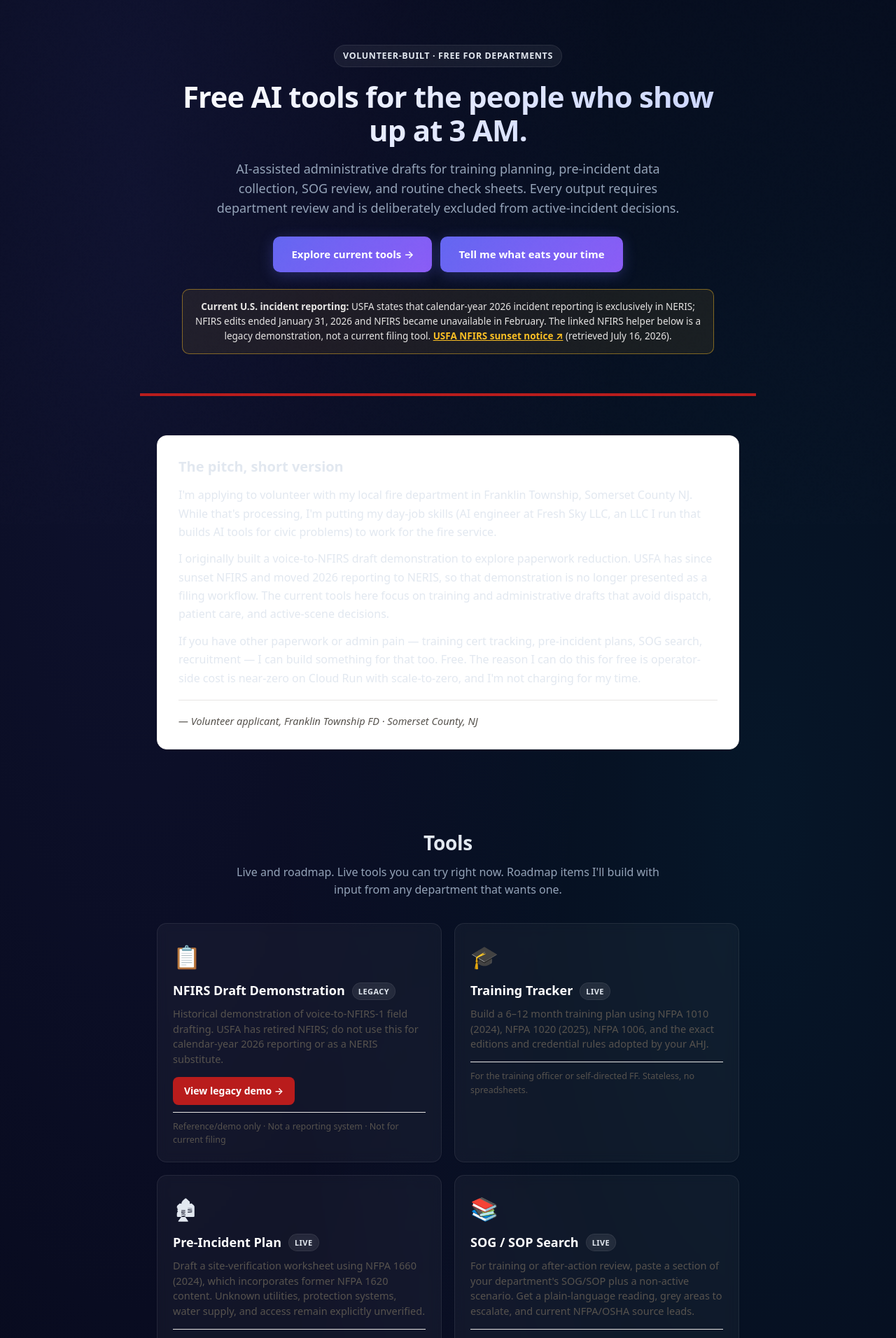
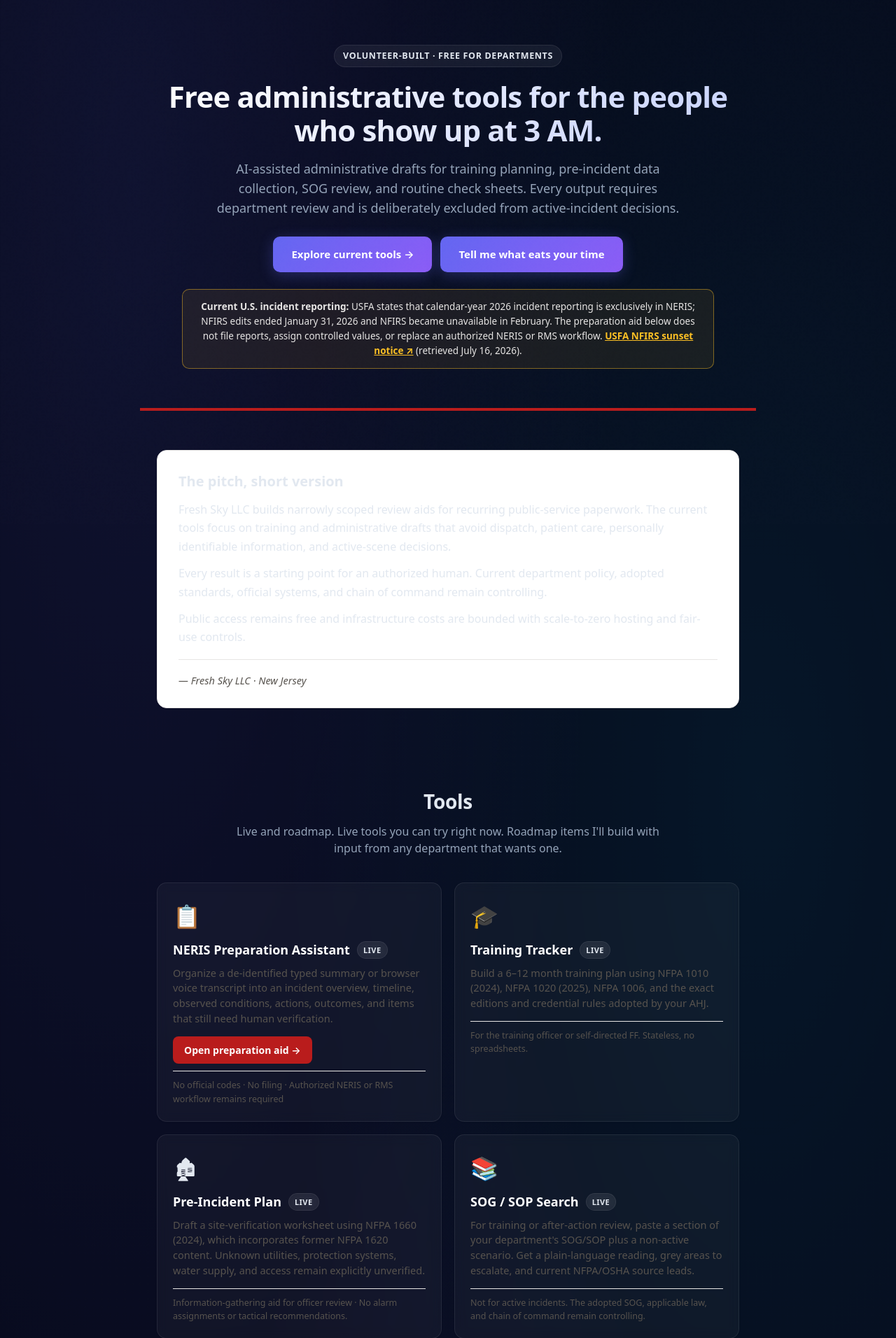
Before and after one commit to justfreshsky-jpg/FirstResponderHub, a Flask app: page / in a window 1280 px wide. Shown: the part 51-1963 px from the top of the page at 70% size. Run offline with Flask 3, Linux system fonts and the light colour scheme.

Commit message:
Refresh NERIS guidance and portfolio interface

```diff
--- a/requirements.txt
+++ b/requirements.txt
@@ -1,4 +1,4 @@
 flask==3.1.3
 Werkzeug==3.1.8
 gunicorn==23.0.0
-freshsky-common @ git+https://github.com/justfreshsky-jpg/freshsky-common.git@5af659fe988b5a56fe03811a84e22bdda82129c2
+freshsky-common @ git+https://github.com/justfreshsky-jpg/freshsky-common.git@67d31da2eb4a88b05d84c0dd2a1b14a27ce10994
--- a/templates/index.html
+++ b/templates/index.html
@@ -156,14 +156,14 @@ a:hover{color:#c4b5fd}
 
   <section class="hero">
     <span class="badge">Volunteer-built · Free for departments</span>
-    <h1>Free AI tools for the people who <em>show up at 3 AM</em>.</h1>
+    <h1>Free administrative tools for the people who <em>show up at 3 AM</em>.</h1>
     <p class="lede">AI-assisted administrative drafts for training planning, pre-incident data collection, SOG review, and routine check sheets. Every output requires department review and is deliberately excluded from active-incident decisions.</p>
     <div class="cta-row">
       <a class="btn btn-primary" href="#tools">Explore current tools →</a>
       <a class="btn btn-ghost" href="https://www.freshskyai.com/contact" target="_blank" rel="noopener">Tell me what eats your time</a>
     </div>
     <div class="source-notice">
-      <strong>Current U.S. incident reporting:</strong> USFA states that calendar-year 2026 incident reporting is exclusively in NERIS; NFIRS edits ended January 31, 2026 and NFIRS became unavailable in February. The linked NFIRS helper below is a legacy demonstration, not a current filing tool.
+      <strong>Current U.S. incident reporting:</strong> USFA states that calendar-year 2026 incident reporting is exclusively in NERIS; NFIRS edits ended January 31, 2026 and NFIRS became unavailable in February. The preparation aid below does not file reports, assign controlled values, or replace an authorized NERIS or RMS workflow.
       <a href="https://www.usfa.fema.gov/nfirs/sunset/" target="_blank" rel="noopener">USFA NFIRS sunset notice ↗</a> (retrieved July 16, 2026).
     </div>
   </section>
@@ -171,10 +171,10 @@ a:hover{color:#c4b5fd}
   <section>
     <div class="story">
       <h3>The pitch, short version</h3>
-      <p>I'm applying to volunteer with my local fire department in Franklin Township, Somerset County NJ. While that's processing, I'm putting my day-job skills (AI engineer at Fresh Sky LLC, an LLC I run that builds AI tools for civic problems) to work for the fire service.</p>
-      <p>I originally built a voice-to-NFIRS draft demonstration to explore paperwork reduction. USFA has since sunset NFIRS and moved 2026 reporting to NERIS, so that demonstration is no longer presented as a filing workflow. The current tools here focus on training and administrative drafts that avoid dispatch, patient care, and active-scene decisions.</p>
-      <p>If you have other paperwork or admin pain — training cert tracking, pre-incident plans, SOG search, recruitment — I can build something for that too. Free. The reason I can do this for free is operator-side cost is near-zero on Cloud Run with scale-to-zero, and I'm not charging for my time.</p>
-      <div class="signature">— Volunteer applicant, Franklin Township FD · Somerset County, NJ</div>
+      <p>Fresh Sky LLC builds narrowly scoped review aids for recurring public-service paperwork. The current tools focus on training and administrative drafts that avoid dispatch, patient care, personally identifiable information, and active-scene decisions.</p>
+      <p>Every result is a starting point for an authorized human. Current department policy, adopted standards, official systems, and chain of command remain controlling.</p>
+      <p>Public access remains free and infrastructure costs are bounded with scale-to-zero hosting and fair-use controls.</p>
+      <div class="signature">— Fresh Sky LLC · New Jersey</div>
     </div>
   </section>
 
@@ -185,10 +185,10 @@ a:hover{color:#c4b5fd}
     <div class="tools">
       <div class="tool">
         <div class="icon">📋</div>
-        <h3>NFIRS Draft Demonstration <span class="pill soon">Legacy</span></h3>
-        <p>Historical demonstration of voice-to-NFIRS-1 field drafting. USFA has retired NFIRS; do not use this for calendar-year 2026 reporting or as a NERIS substitute.</p>
-        <a class="try" href="https://nfirs.freshskyai.com" target="_blank" rel="noopener">View legacy demo →</a>
-        <div class="why">Reference/demo only · Not a reporting system · Not for current filing</div>
+        <h3>NERIS Preparation Assistant <span class="pill live">Live</span></h3>
+        <p>Organize a de-identified typed summary or browser voice transcript into an incident overview, timeline, observed conditions, actions, outcomes, and items that still need human verification.</p>
+        <a class="try" href="https://nfirs.freshskyai.com" target="_blank" rel="noopener">Open preparation aid →</a>
+        <div class="why">No official codes · No filing · Authorized NERIS or RMS workflow remains required</div>
       </div>
 
       <a class="tool" href="/tools/training-tracker">
```
Also changed, not shown: tests/test_reference_data.py (+4 -3 lines), README.md.
